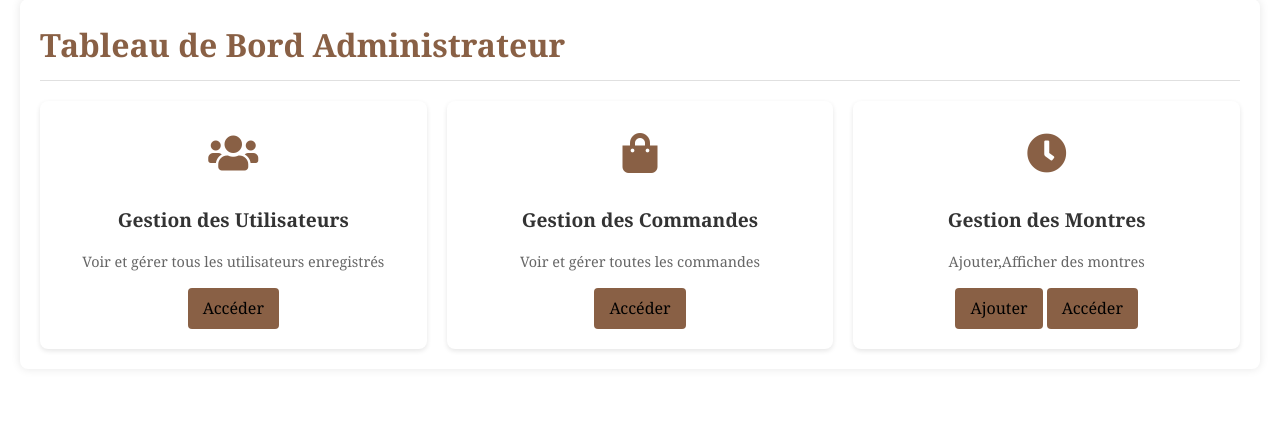
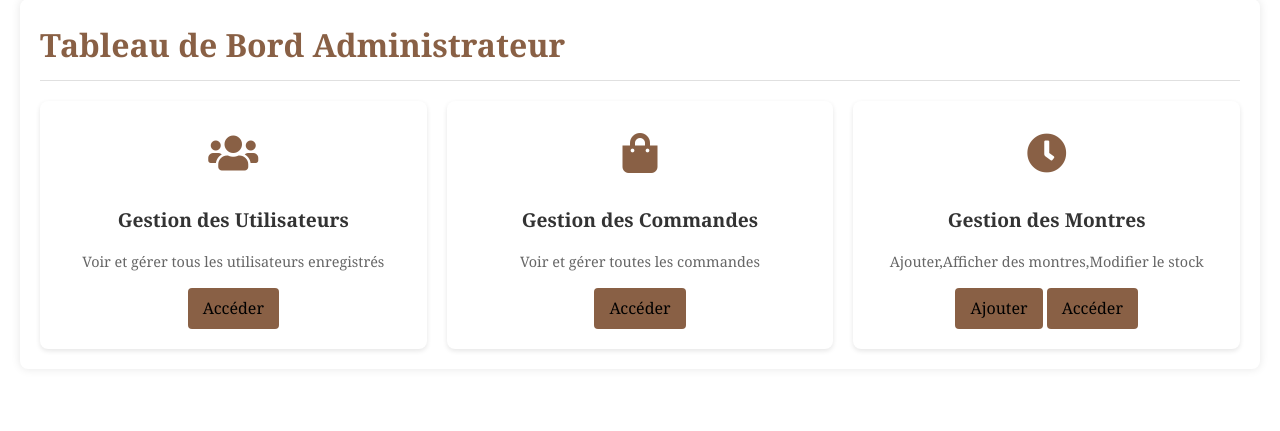
Before and after one commit to naitsabrinel/TimeLess_website, a PHP site: page /admin_dashboard.php in a window 1280 px wide. Shown: the part 131-562 px from the top of the page. Run offline with PHP 8.4, Linux system fonts and the light colour scheme.

Commit message:
Update admin_dashboard.php

```diff
--- a/admin_dashboard.php
+++ b/admin_dashboard.php
@@ -160,7 +160,7 @@ require 'includes/db.php';
         <div class="menu-card">
             <div class="menu-icon"><i class="fas fa-clock"></i></div>
             <h3 class="menu-title">Gestion des Montres</h3>
-            <p class="menu-desc">Ajouter,Afficher des montres</p>
+            <p class="menu-desc">Ajouter,Afficher des montres,Modifier le stock</p>
             <a href="admin_add_watch.php" class="menu-btn">Ajouter</a>
             <a href="admin_watches.php" class="menu-btn">Accéder</a>
         </div>
```
